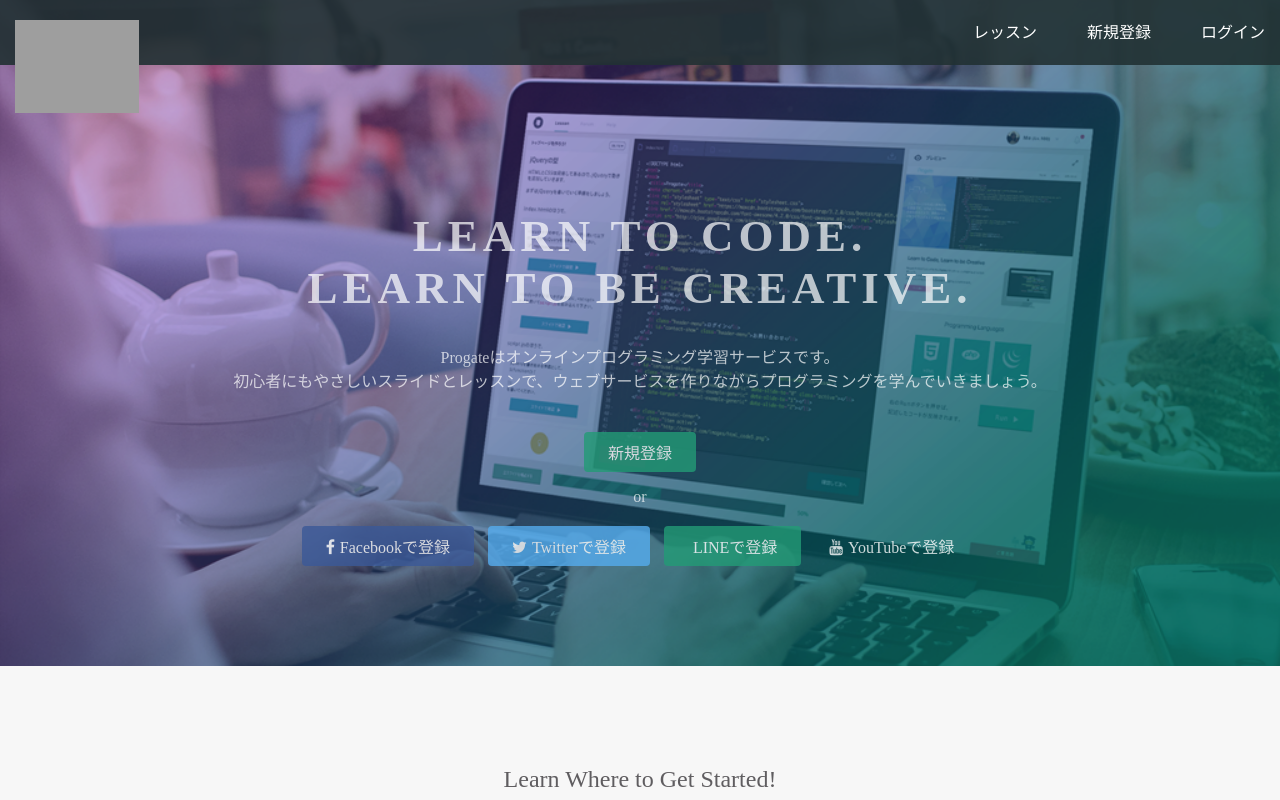
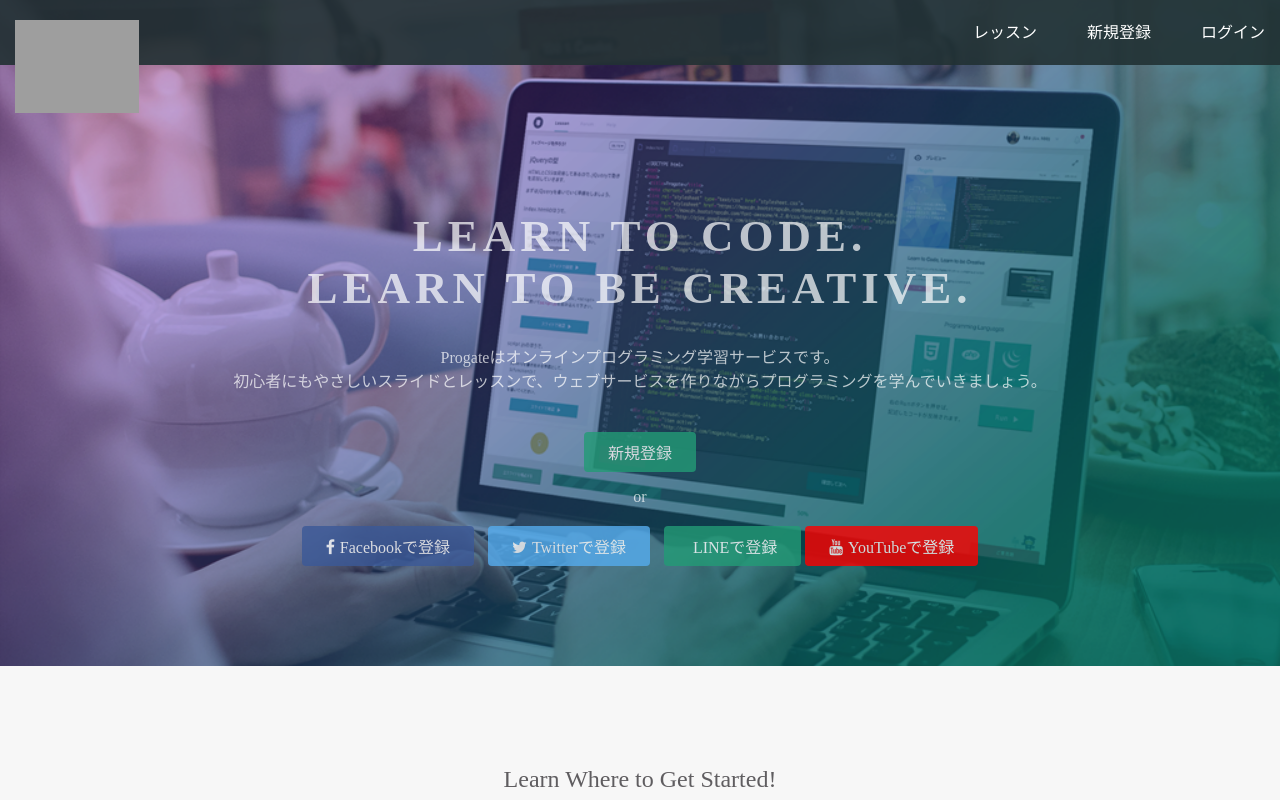
Before and after one commit to yuta-pharmacy2359/prog-8-2359.github.io, a plain HTML site: page index.html in a window 1280 px wide. Shown: the top 800 px of the page. Drawn offline with Linux system fonts and the light colour scheme; grey boxes are pictures that could not be loaded; some icons are missing.

Commit message:
Update stylesheet.css

```diff
--- a/stylesheet.css
+++ b/stylesheet.css
@@ -61,6 +61,10 @@
 
 .line {
   background-color: #239b76;
+}
+
+.youtube {
+  background-color: red;
 }
 
 .btn {
```
